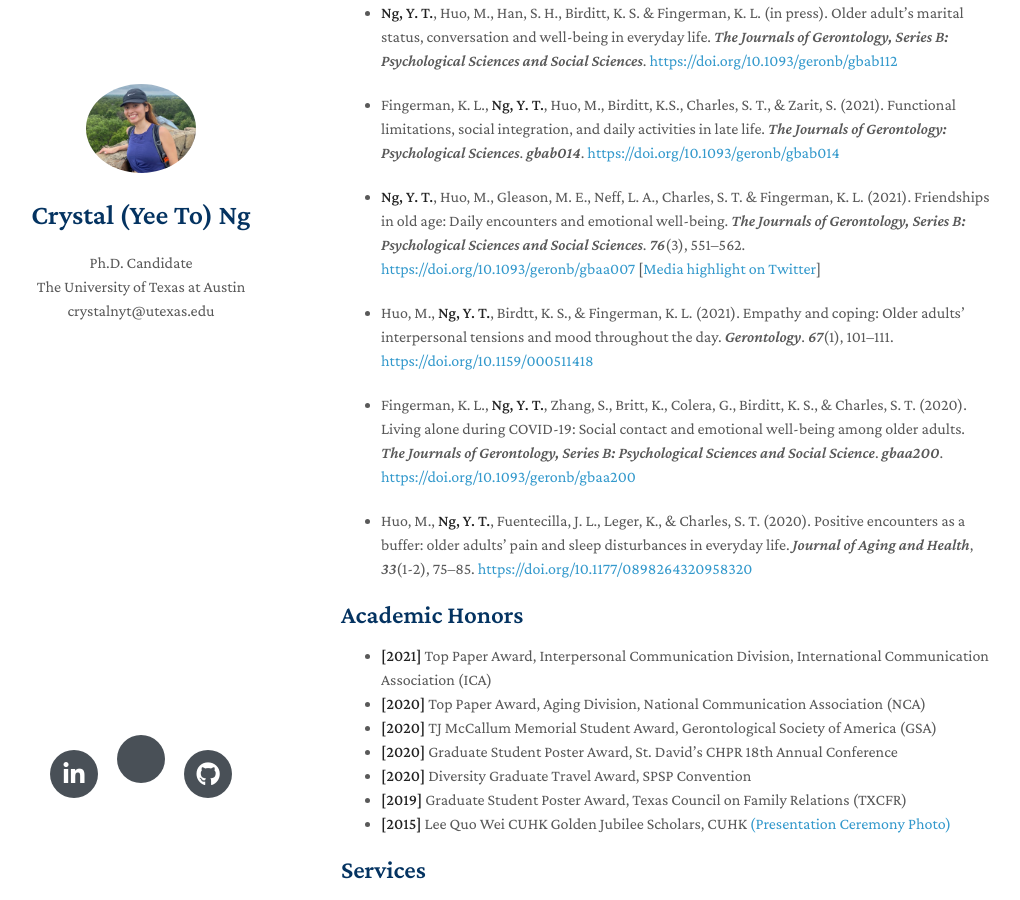
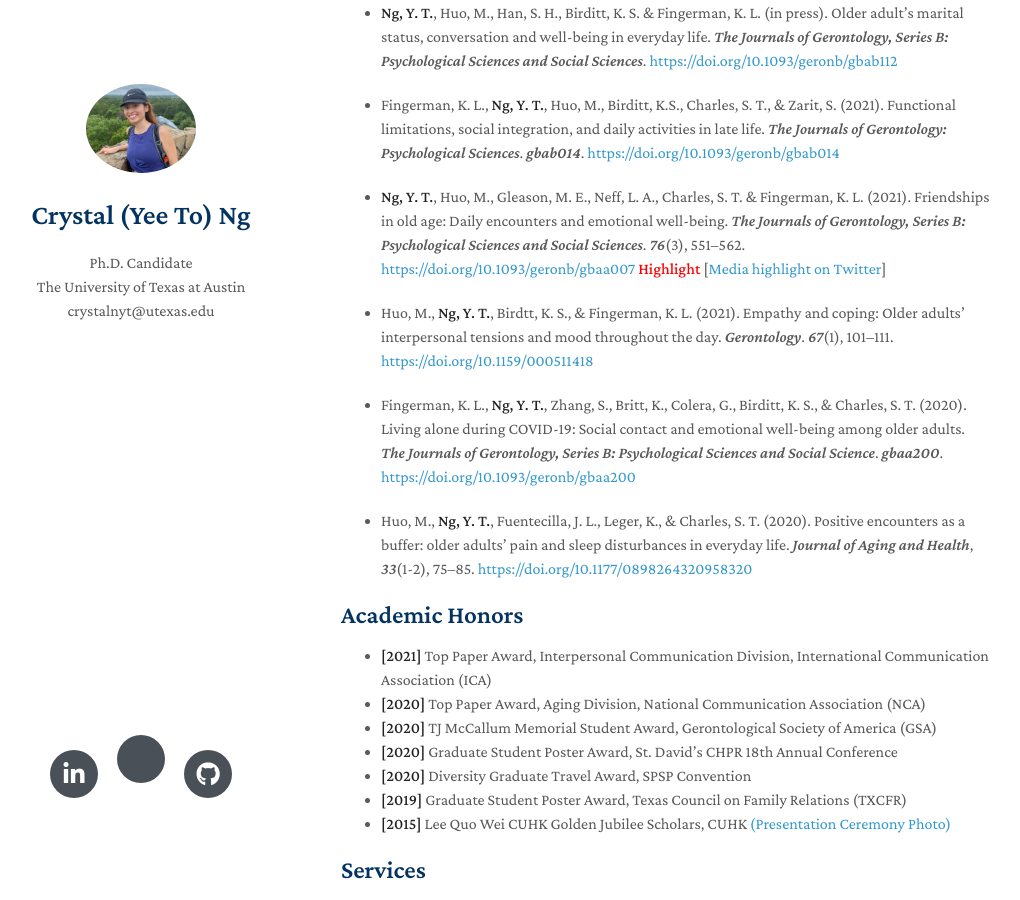
Before and after one commit to Crystal-ng/Crystal-ng.github.io, a Jekyll site: the page built from index.md, in a window 1280 px wide and 900 px high, scrolled down 806 px. Shown: the whole window, without its empty margins (129-1149 px from the left). Built offline with Jekyll 4.4.1, drawn with Linux system fonts in a browser that asks for light colours; nearby versions of some CDN libraries; a style sheet for code colours, icons or effects is not loaded; our own code applies the rules of GitHub Pages for plain Markdown files.

Commit message:
Update index.md

```diff
--- a/index.md
+++ b/index.md
@@ -32,7 +32,7 @@ My name is Crystal Ng. I am a Ph.D. candidate at the University of Texas at Aust
 
 - Fingerman, K. L., **Ng, Y. T.**, Huo, M., Birditt, K.S., Charles, S. T., & Zarit, S. (2021). Functional limitations, social integration, and daily activities in late life. *The Journals of Gerontology: Psychological Sciences*. *gbab014*. [https://doi.org/10.1093/geronb/gbab014](https://doi.org/10.1093/geronb/gbab014)
 
-- **Ng, Y. T.**, Huo, M., Gleason, M. E., Neff, L. A., Charles, S. T. & Fingerman, K. L. (2021). Friendships in old age: Daily encounters and emotional well-being. *The Journals of Gerontology, Series B: Psychological Sciences and Social Sciences*. *76*(3), 551–562. [https://doi.org/10.1093/geronb/gbaa007](https://doi.org/10.1093/geronb/gbaa007) [[Media highlight on Twitter](https://twitter.com/geronsociety/status/1288828207467311104)]
+- **Ng, Y. T.**, Huo, M., Gleason, M. E., Neff, L. A., Charles, S. T. & Fingerman, K. L. (2021). Friendships in old age: Daily encounters and emotional well-being. *The Journals of Gerontology, Series B: Psychological Sciences and Social Sciences*. *76*(3), 551–562. [https://doi.org/10.1093/geronb/gbaa007](https://doi.org/10.1093/geronb/gbaa007) <strong style="color:red">Highlight</strong> [[Media highlight on Twitter](https://twitter.com/geronsociety/status/1288828207467311104)]
 
 - Huo, M., **Ng, Y. T.**, Birdtt, K. S., & Fingerman, K. L. (2021). Empathy and coping: Older adults’ interpersonal tensions and mood throughout the day. *Gerontology*. *67*(1), 101–111. [https://doi.org/10.1159/000511418](https://doi.org/10.1159/000511418)
 
```
